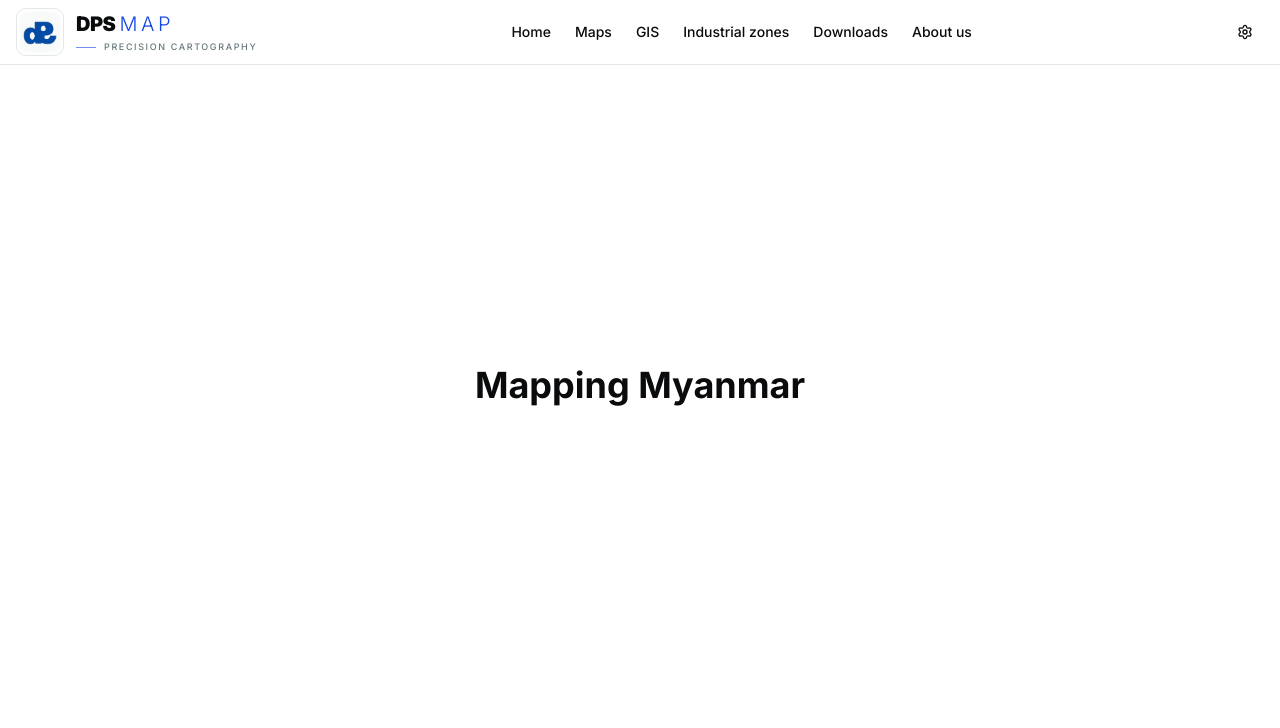
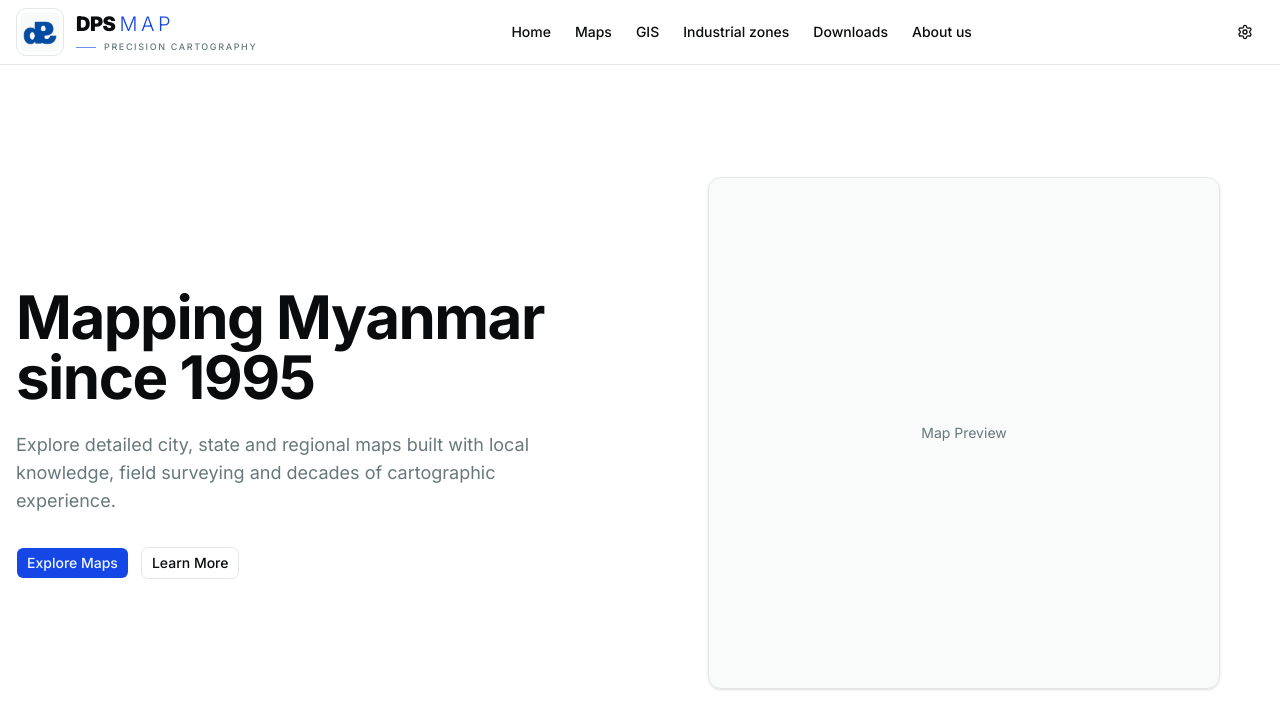
Before and after one commit to AaronGuardin/DPS-Map-Service-Testing, a Next.js app: page /en in a window 1280 px wide. Shown: the top 728 px of the page. Built offline with nearby package versions, Linux system fonts and the light colour scheme.

Commit message:
wtf with language config

```diff
--- a/app/[locale]/page.tsx
+++ b/app/[locale]/page.tsx
@@ -1,13 +1,11 @@
-import { Navbar } from "@/components/Navbar"
+import HomeHero from "@/components/HomeHero"
+import { useTranslations } from "next-intl"
 
-export default function Home() {
+export default function HomePage() {
+  const translate = useTranslations("Home")
   return (
-    <>
-      <main>
-        <section className="flex min-h-[80vh] items-center justify-center">
-          <h1 className="text-4xl font-bold">Mapping Myanmar</h1>
-        </section>
-      </main>
-    </>
+    <main>
+      <HomeHero />
+    </main>
   )
 }
--- /dev/null
+++ b/components/HomeHero.tsx
@@ -0,0 +1,40 @@
+import { getTranslations } from "next-intl/server"
+import { Link } from "@/i18n/routing"
+import { Button } from "@/components/ui/button"
+import MapPreview from "./MapPreview"
+
+export default async function HomeHero() {
+  const translate = await getTranslations("Home")
+
+  return (
+    <section className="container mx-auto px-4 py-20 lg:py-28">
+      <div className="grid items-center gap-12 lg:grid-cols-2">
+        {/* Text */}
+        <div>
+          <h1 className="text-4xl font-bold tracking-tight sm:text-5xl lg:text-6xl">
+            {translate("title")}
+          </h1>
+
+          <p className="mt-6 max-w-xl text-lg text-muted-foreground">
+            {translate("description")}
+          </p>
+
+          <div className="mt-8 flex flex-col gap-3 sm:flex-row">
+            <Button asChild>
+              <Link href="/map">{translate("exploreMaps")}</Link>
+            </Button>
+
+            <Button variant="outline" asChild>
+              <Link href="/about">{translate("learnMore")}</Link>
+            </Button>
+          </div>
+        </div>
+
+        {/* Map Visual */}
+        <div className="flex justify-center">
+          <MapPreview />
+        </div>
+      </div>
+    </section>
+  )
+}
--- /dev/null
+++ b/components/MapPreview.tsx
@@ -0,0 +1,11 @@
+"use client"
+
+export default function MapPreview() {
+  return (
+    <div className="aspect-square w-full max-w-lg overflow-hidden rounded-2xl border bg-muted/40 shadow-sm">
+      <div className="flex h-full items-center justify-center">
+        <span className="text-sm text-muted-foreground">Map Preview</span>
+      </div>
+    </div>
+  )
+}
--- a/components/Navbar.tsx
+++ b/components/Navbar.tsx
@@ -16,7 +16,6 @@ import {
 import { navigation } from "@/config/navigation"
 import Settings from "./Setting"
 import Logo from "./Logo"
-import Image from "next/image"
 
 export function Navbar() {
   const translate = useTranslations("Navigation")
--- a/i18n/messages/en.json
+++ b/i18n/messages/en.json
@@ -16,5 +16,10 @@
     "english": "English",
     "myanmar": "Myanmar (Burmese)"
   },
-  "Home": {}
+  "Home": {
+    "title": "Mapping Myanmar since 1995",
+    "description": "Explore detailed city, state and regional maps built with local knowledge, field surveying and decades of cartographic experience.",
+    "exploreMaps": "Explore Maps",
+    "learnMore": "Learn More"
+  }
 }
--- a/i18n/messages/my.json
+++ b/i18n/messages/my.json
@@ -15,5 +15,11 @@
     "lightMode": "အလင်း",
     "english": "English",
     "myanmar": "မြန်မာ (ဗမာ)"
+  },
+  "Home": {
+    "title": "၁၉၉၅ ခုနှစ်မှစ၍ မြန်မာနိုင်ငံ မြေပုံရေးဆွဲပြုစုခြင်း",
+    "description": "ဒေသတွင်း ဗဟုသုတများ၊ ကွင်းဆင်းတိုင်းတာမှုများနှင့် ဆယ်စုနှစ်ပေါင်းများစွာ ရှိခဲ့သော မြေပုံဆွဲခြင်းဆိုင်ရာ အတွေ့အကြုံများဖြင့် ရေးဆွဲထားသည့် အသေးစိတ် မြို့၊ ပြည်နယ်နှင့် တိုင်းဒေသကြီး မြေပုံများကို လေ့လာကြည့်ရှုလိုက်ပါ။",
+    "exploreMaps": "မြေပုံများကို ကြည့်ရှုရန်",
+    "learnMore": "ပိုမိုလေ့လာရန်"
   }
 }
```
Also changed, not shown: app/layout.tsx (+8 -3 lines), app/globals.css (indentation only).
